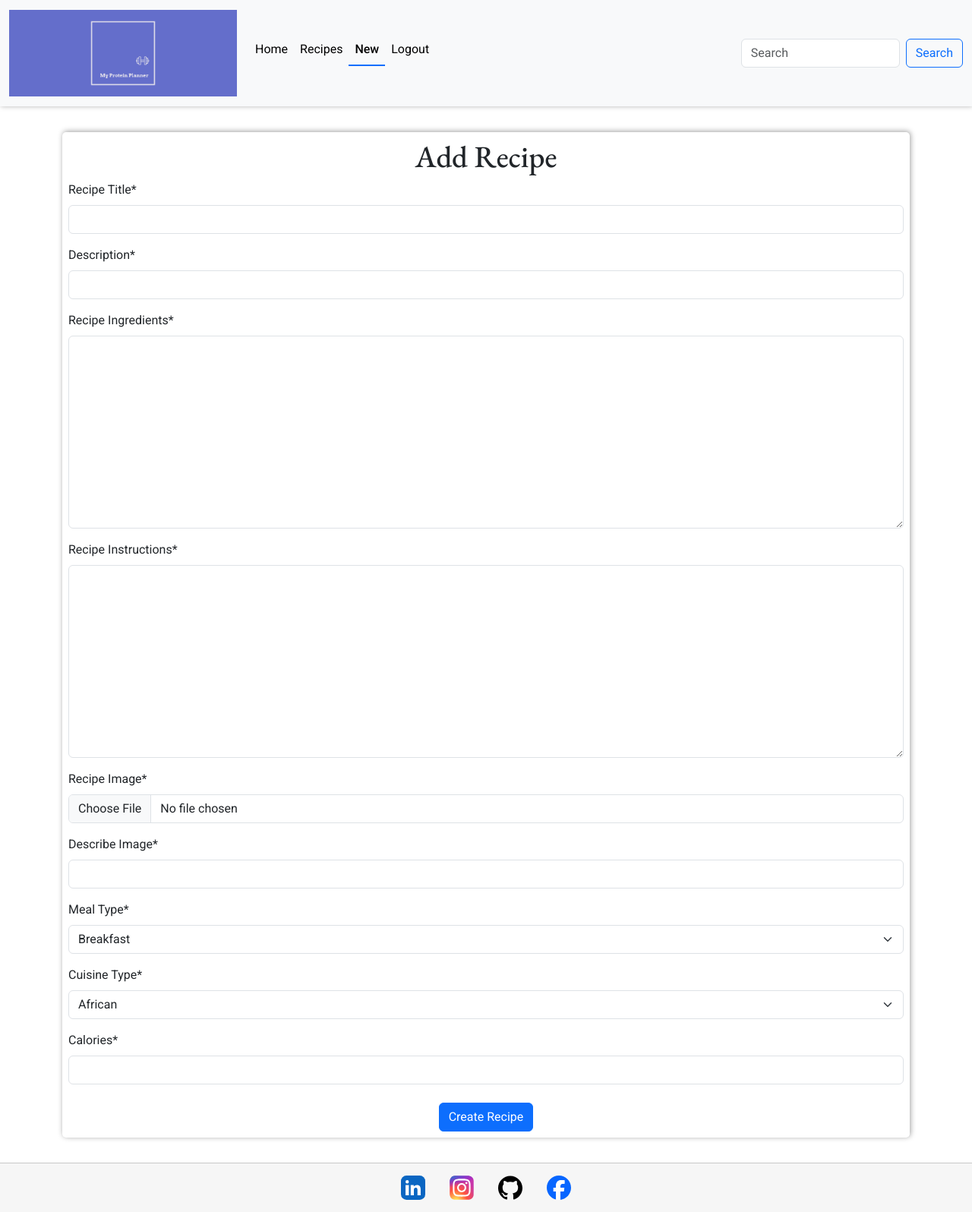
After one commit to PatrickG0308/The-Protein-Planner, a Django app: page /recipes/add/ in a window 1280 px wide. The commit adds this page. Shown: the whole page at 76% size. Run offline with Django 4.2, Linux system fonts and the light colour scheme; a user stored in the database is signed in; parts of the project's set-up code (start-up, migrations or seed data) failed here and were passed over; some libraries are stand-ins or nearby versions.

Commit message:
Created add recipe view

```diff
--- a/proteinplan/urls.py
+++ b/proteinplan/urls.py
@@ -22,4 +22,5 @@ urlpatterns = [
     path('accounts/', include('allauth.urls')),
     path('djrichtextfield/', include('djrichtextfield.urls')),
     path('', include('home.urls')),
+    path('recipes/', include('recipes.urls')),
 ]
--- /dev/null
+++ b/recipes/forms.py
@@ -0,0 +1,40 @@
+from django import forms
+from djrichtextfield.widgets import RichTextWidget
+from .models import Recipe
+
+
+class RecipeForm(forms.ModelForm):
+    """Form to create a recipe"""
+
+    class Meta:
+        model = Recipe
+        fields = [
+            "title",
+            "description",
+            "ingredients",
+            "instructions",
+            "image",
+            "image_alt",
+            "meal_type",
+            "cuisine_types",
+            "calories",
+        ]
+
+        ingredients = forms.CharField(widget=RichTextWidget())
+        instructions = forms.CharField(widget=RichTextWidget())
+
+        widget = {
+            "description": forms.Textarea(attrs={"rows": 5}),
+        }
+
+        labels = {
+            "title": "Recipe Title",
+            "description": "Description",
+            "ingredients": "Recipe Ingredients",
+            "instructions": "Recipe Instructions",
+            "image": "Recipe Image",
+            "image_alt": "Describe Image",
+            "meal_type": "Meal Type",
+            "cuisine_types": "Cuisine Type",
+            "calories": "Calories",
+        }
--- /dev/null
+++ b/recipes/templates/recipes/add_recipe.html
@@ -0,0 +1,17 @@
+{% extends "base.html" %}
+
+{% block title %}Add Recipe{% endblock %}
+
+{% block content %}
+<div class="container">
+    <form method="POST" enctype="multipart/form-data" class="p-2 form">
+        <h1 class="text-center">Add Recipe</h1>
+        {% csrf_token %}
+        {{ form.media }}
+        {{ form|crispy }}
+        <div class="text-center">
+            <button type="submit" class="btn btn-primary mt-2">Create Recipe</button>
+        </div>
+    </form>
+</div>
+{% endblock %}
--- /dev/null
+++ b/recipes/urls.py
@@ -0,0 +1,8 @@
+from django.urls import path
+from .views import AddRecipe
+
+
+urlpatterns = [
+    path("add/", AddRecipe.as_view(), name="add_recipe"),
+
+]
--- a/recipes/views.py
+++ b/recipes/views.py
@@ -1,3 +1,19 @@
-from django.shortcuts import render
+from django.views.generic import CreateView
 
-# Create your views here.
+from django.contrib.auth.mixins import LoginRequiredMixin
+
+from .models import Recipe
+from .forms import RecipeForm
+
+
+class AddRecipe(LoginRequiredMixin, CreateView):
+    """Add recipe view"""
+
+    template_name = "recipes/add_recipe.html"
+    model = Recipe
+    form_class = RecipeForm
+    success_url = "/recipes/"
+
+    def form_valid(self, form):
+        form.instance.user = self.request.user
+        return super(AddRecipe, self).form_valid(form)
--- a/templates/includes/header.html
+++ b/templates/includes/header.html
@@ -21,7 +21,7 @@
                         <a class="nav-link" href="#">Recipes</a>
                     </li>
                     <li class="nav-item">
-                        <a class="nav-link" href="#">New</a>
+                        <a class="nav-link {% if url_name == 'add_recipe' %}active{% endif %}" href="{% url 'add_recipe' %}">New</a>
                     </li>
                     {% if request.user.is_authenticated %}
                     <li class="nav-item">
```
Also changed, not shown: db.sqlite3.
